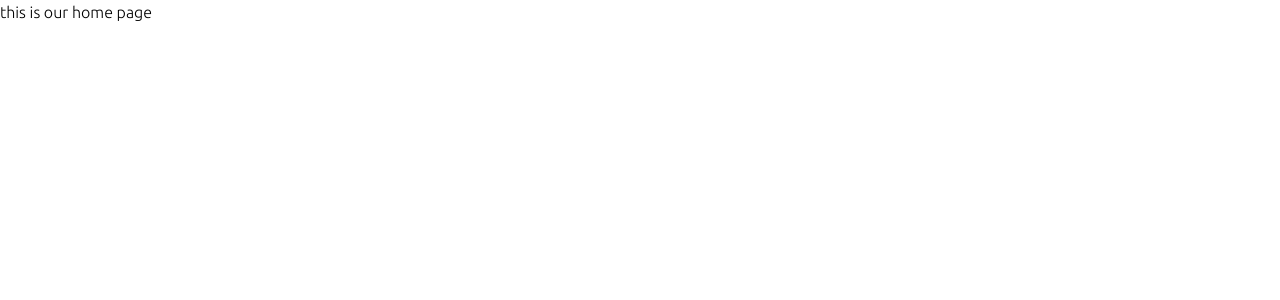
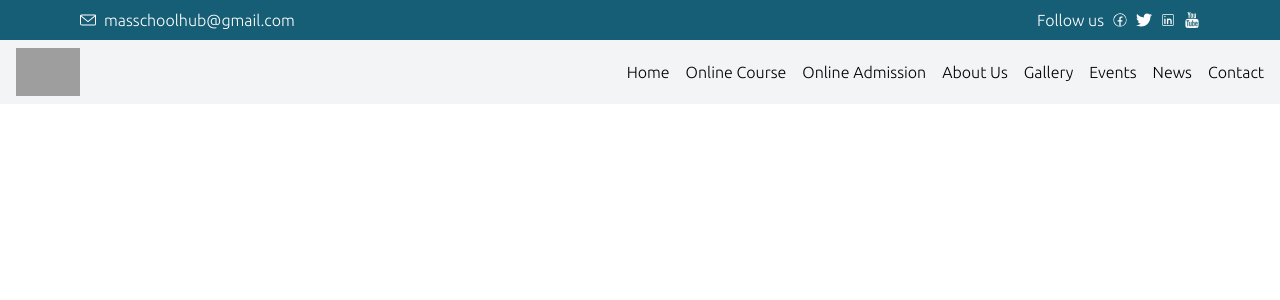
Before and after one commit to Mohammad-Ali-404/mas-school-hub, a Next.js app: page / in a window 1280 px wide. Shown: the top 300 px of the page. Built offline with nearby package versions, Linux system fonts and the light colour scheme; grey boxes are pictures that could not be loaded.

Commit message:
added top nav

```diff
--- a/package.json
+++ b/package.json
@@ -16,6 +16,7 @@
     "postcss": "8.4.27",
     "react": "18.2.0",
     "react-dom": "18.2.0",
+    "react-icons": "^4.10.1",
     "tailwindcss": "3.3.3"
   }
 }
--- a/src/app/page.js
+++ b/src/app/page.js
@@ -1,9 +1,12 @@
-import Image from 'next/image'
-
+import Navbar from '@/components/Navbar'
+import TopNav from '@/components/TopNav'
 export default function Home() {
   return (
     <main className="">
-      <h1>this is our home page</h1>
+      <div>
+        <TopNav/>
+        <Navbar/>
+      </div>
     </main>
   )
 }
--- /dev/null
+++ b/src/components/Navbar.jsx
@@ -0,0 +1,30 @@
+import Link from 'next/link';
+import Image from 'next/image';
+
+import React from 'react';
+
+const Navbar = () => {
+    return (
+        <div>
+            <nav className="flex items-center justify-between px-4 py-2 bg-gray-100">
+                <div className="logo">
+                    <Link href="/">
+                            <Image src="/path-to-your-logo.png" alt="Logo" width={64} height={64} />
+                    </Link>
+                </div>
+                <ul className="flex space-x-4">
+                    <li><Link href="/">Home</Link></li>
+                    <li><Link href="/online-course">Online Course</Link></li>
+                    <li><Link href="/online-admission">Online Admission</Link></li>
+                    <li><Link href="/about-us">About Us</Link></li>
+                    <li><Link href="/gallery">Gallery</Link></li>
+                    <li><Link href="/events">Events</Link></li>
+                    <li><Link href="/news">News</Link></li>
+                    <li><Link href="/contact">Contact</Link></li>
+                </ul>
+            </nav>
+        </div>
+    );
+};
+
+export default Navbar;
--- /dev/null
+++ b/src/components/TopNav.jsx
@@ -0,0 +1,25 @@
+import React from 'react';
+import { SlEnvolope } from 'react-icons/sl'
+import { CiFacebook, CiLinkedin } from 'react-icons/ci'
+import { FaTwitter } from 'react-icons/fa'
+import { TfiYoutube } from 'react-icons/tfi'
+const TopNav = () => {
+    return (
+        <div className='w-full py-2 px-20 bg-cyan-800 flex justify-between items-center text-white'>
+            <div className='flex items-center gap-2'>
+                <SlEnvolope/>
+            masschoolhub@gmail.com
+            </div>
+            <div className='flex items-center gap-2'>
+                <span>Follow us</span>
+                <CiFacebook/>
+                <FaTwitter/>
+                <CiLinkedin/>
+                <TfiYoutube/>
+
+            </div>
+        </div>
+    );
+};
+
+export default TopNav;
```
Also changed, not shown: 1 other file (tests, documents, lock files or other folders).
